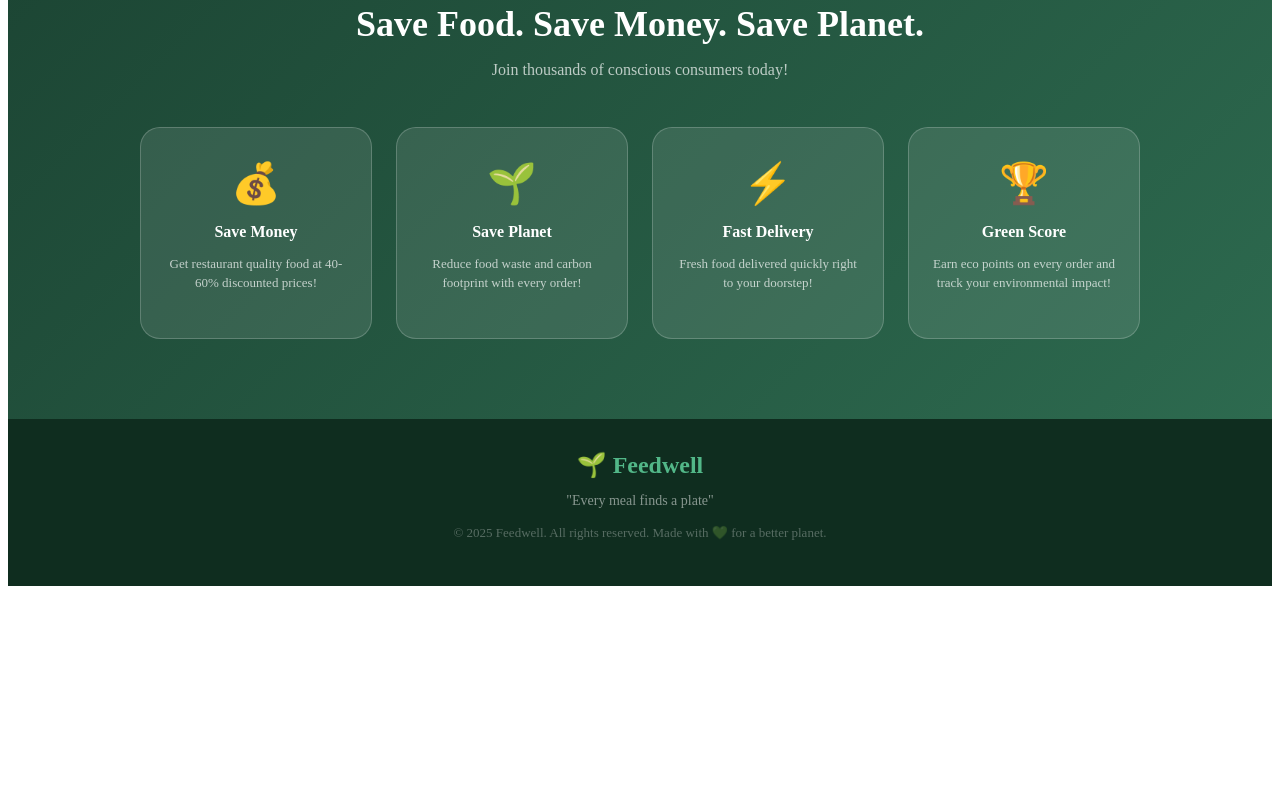
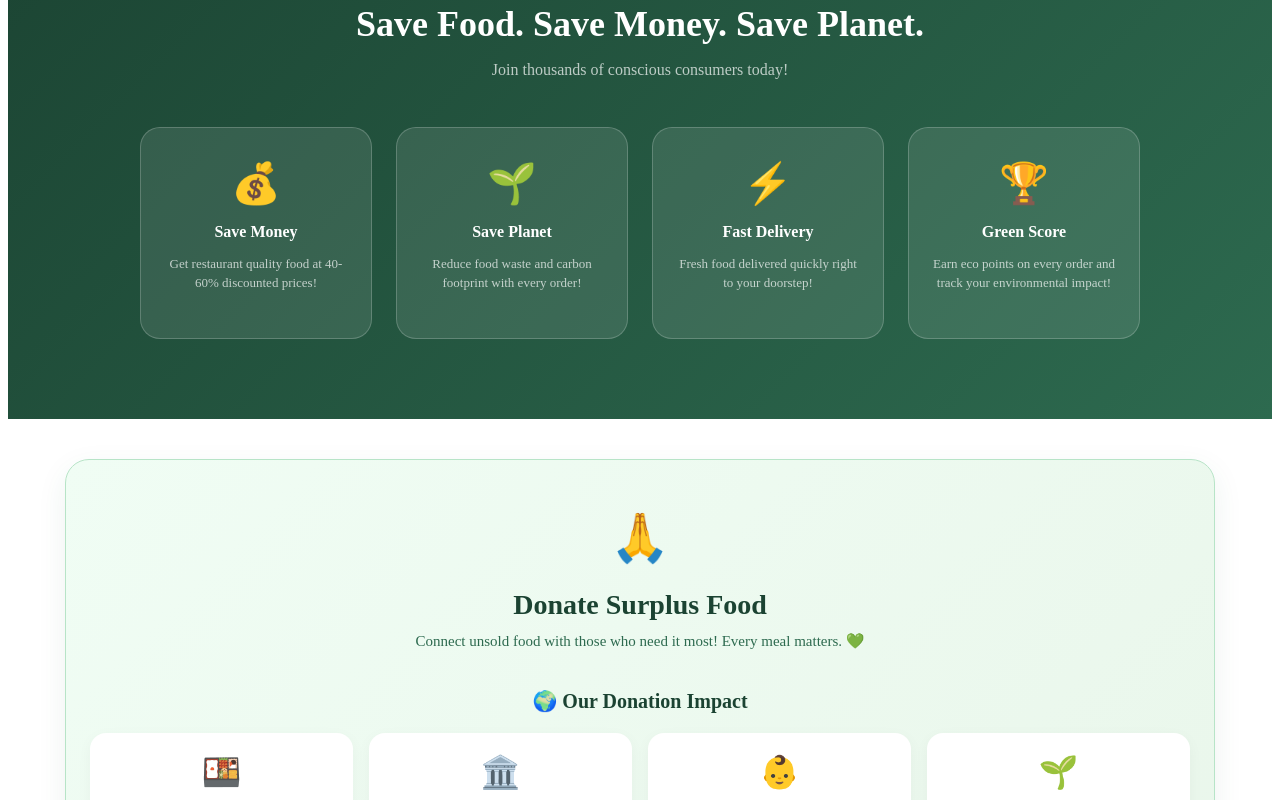
Before and after one commit to Ganesh3593/feedwell-frontend, a React (Vite) app: page / in a window 1280 px wide. Shown: the part 2000-2800 px from the top of the page. Before the commit the page ends 2594 px from the top, so only its background shows below. Built offline with nearby package versions, Linux system fonts and the light colour scheme.

Commit message:
Refactored donation module into standalone route and added HomeDonationSection banner

```diff
--- a/src/App.jsx
+++ b/src/App.jsx
@@ -34,6 +34,7 @@ function App() {
           <Navbar />
           <Routes>
             <Route path="/" element={<HomePage />} />
+            <Route path="/donations" element={<DonationPage />} />
             <Route path="/login" element={<LoginPage />} />
             <Route path="/register" element={<RegisterPage />} />
             <Route path="/food" element={<FoodListingPage />} />
@@ -41,7 +42,6 @@ function App() {
             <Route path="/orders" element={<OrdersPage />} />
             <Route path="/profile" element={<ProfilePage />} />
             <Route path="/admin" element={<AdminDashboard />} />
-            <Route path="/donate" element={<DonationPage />} />
             <Route path="/partner" element={<PartnerDashboard/>} />
           </Routes>
         </BrowserRouter>
--- /dev/null
+++ b/src/components/HomeDonation.css
@@ -0,0 +1,147 @@
+/* ==========================================
+   Home Page - Donation Section Styling
+========================================== */
+.home-donation-wrapper {
+  background: linear-gradient(135deg, #f0fdf4, #e8f5e9);
+  padding: 50px 24px;
+  border-radius: 24px;
+  margin: 40px auto;
+  max-width: 1100px;
+  border: 1px solid #b7e4c7;
+  box-shadow: 0 10px 30px rgba(44, 106, 79, 0.08);
+}
+
+.home-donation-header {
+  text-align: center;
+  margin-bottom: 36px;
+}
+
+.home-donation-emoji {
+  font-size: 48px;
+  margin-bottom: 8px;
+}
+
+.home-donation-title {
+  font-size: 28px;
+  color: #1b4332;
+  font-weight: 800;
+  margin-bottom: 8px;
+}
+
+.home-donation-subtitle {
+  color: #2d6a4f;
+  font-size: 15px;
+  max-width: 650px;
+  margin: 0 auto;
+  line-height: 1.6;
+}
+
+/* Sub-titles */
+.home-section-subtitle {
+  font-size: 20px;
+  font-weight: 800;
+  color: #1b4332;
+  text-align: center;
+  margin: 32px 0 20px;
+}
+
+/* Impact Section Grid */
+.home-impact-grid {
+  display: grid;
+  grid-template-columns: repeat(auto-fit, minmax(200px, 1fr));
+  gap: 16px;
+}
+
+.home-impact-item {
+  background: white;
+  border-radius: 16px;
+  padding: 20px;
+  text-align: center;
+  box-shadow: 0 4px 15px rgba(0, 0, 0, 0.04);
+  transition: transform 0.3s ease;
+}
+
+.home-impact-item:hover {
+  transform: translateY(-4px);
+}
+
+.home-impact-emoji {
+  font-size: 32px;
+  margin-bottom: 6px;
+}
+
+.home-impact-number {
+  font-size: 24px;
+  font-weight: 800;
+  color: #1b4332;
+}
+
+.home-impact-label {
+  font-size: 13px;
+  color: #6c757d;
+  margin-top: 4px;
+}
+
+/* How Steps Grid */
+.home-how-steps {
+  display: grid;
+  grid-template-columns: repeat(auto-fit, minmax(250px, 1fr));
+  gap: 20px;
+}
+
+.home-how-step {
+  background: white;
+  border-radius: 16px;
+  padding: 24px;
+  text-align: center;
+  box-shadow: 0 4px 15px rgba(0, 0, 0, 0.04);
+}
+
+.home-how-emoji {
+  font-size: 36px;
+  margin-bottom: 10px;
+}
+
+.home-how-title {
+  font-size: 16px;
+  font-weight: 700;
+  color: #1b4332;
+  margin-bottom: 6px;
+}
+
+.home-how-desc {
+  font-size: 13px;
+  color: #6c757d;
+  line-height: 1.5;
+}
+
+/* Call to Action Button */
+.home-donation-cta {
+  text-align: center;
+  margin-top: 36px;
+}
+
+.home-donation-btn {
+  background: linear-gradient(135deg, #2d6a4f, #52b788);
+  color: white !important;
+  text-decoration: none;
+  padding: 14px 36px;
+  border-radius: 12px;
+  font-size: 16px;
+  font-weight: 700;
+  display: inline-block;
+  box-shadow: 0 6px 20px rgba(44, 106, 79, 0.3);
+  transition: all 0.3s ease;
+}
+
+.home-donation-btn:hover {
+  transform: translateY(-2px);
+  box-shadow: 0 8px 25px rgba(44, 106, 79, 0.4);
+}
+
+/* Mobile Responsive */
+@media (max-width: 600px) {
+  .home-impact-grid {
+    grid-template-columns: repeat(2, 1fr);
+  }
+}
--- /dev/null
+++ b/src/components/HomeDonationSection.jsx
@@ -0,0 +1,80 @@
+import React from 'react';
+import { Link } from 'react-router-dom';
+import './HomeDonation.css';
+
+const HomeDonationSection = () => {
+  return (
+    <div className="home-donation-wrapper">
+
+      {/* Main Header */}
+      <div className="home-donation-header">
+        <div className="home-donation-emoji">🙏</div>
+        <h2 className="home-donation-title">Donate Surplus Food</h2>
+        <p className="home-donation-subtitle">
+          Connect unsold food with those who need it most! Every meal matters. 💚
+        </p>
+      </div>
+
+      {/* Impact Stats Section */}
+      <h3 className="home-section-subtitle">🌍 Our Donation Impact</h3>
+      <div className="home-impact-grid">
+        <div className="home-impact-item">
+          <div className="home-impact-emoji">🍱</div>
+          <div className="home-impact-number">200+</div>
+          <div className="home-impact-label">Meals Donated</div>
+        </div>
+        <div className="home-impact-item">
+          <div className="home-impact-emoji">🏛️</div>
+          <div className="home-impact-number">5+</div>
+          <div className="home-impact-label">NGO Partners</div>
+        </div>
+        <div className="home-impact-item">
+          <div className="home-impact-emoji">👶</div>
+          <div className="home-impact-number">100+</div>
+          <div className="home-impact-label">Children Fed</div>
+        </div>
+        <div className="home-impact-item">
+          <div className="home-impact-emoji">🌱</div>
+          <div className="home-impact-number">50kg</div>
+          <div className="home-impact-label">Food Waste Saved</div>
+        </div>
+      </div>
+
+      {/* How It Works Section */}
+      <h3 className="home-section-subtitle">How Donation Works</h3>
+      <div className="home-how-steps">
+        <div className="home-how-step">
+          <div className="home-how-emoji">🍱</div>
+          <h4 className="home-how-title">Partner Lists Food</h4>
+          <p className="home-how-desc">
+            Restaurant partner has unsold food near closing time
+          </p>
+        </div>
+        <div className="home-how-step">
+          <div className="home-how-emoji">🤝</div>
+          <h4 className="home-how-title">Selects Center</h4>
+          <p className="home-how-desc">
+            Partner selects NGO, Orphanage or Shelter Home to donate food
+          </p>
+        </div>
+        <div className="home-how-step">
+          <div className="home-how-emoji">🚗</div>
+          <h4 className="home-how-title">Center Collects</h4>
+          <p className="home-how-desc">
+            Donation center collects food and distributes to those in need! 🙏
+          </p>
+        </div>
+      </div>
+
+      {/* Route Redirect Button */}
+      <div className="home-donation-cta">
+        <Link to="/donations" className="home-donation-btn">
+          Donate Surplus Food Now ➔
+        </Link>
+      </div>
+
+    </div>
+  );
+};
+
+export default HomeDonationSection;
--- a/src/pages/HomePage.jsx
+++ b/src/pages/HomePage.jsx
@@ -1,5 +1,6 @@
 import React from 'react';
 import { Link } from 'react-router-dom';
+import HomeDonationSection from '../components/HomeDonationSection'; // 👇 नवीन डोनेशन कॉम्पोनंट इम्पोर्ट केला आहे
 import './Home.css';
 
 const HomePage = () => {
@@ -221,6 +222,11 @@ const HomePage = () => {
       </section>
 
       {/* ===========================
+          Donation Section Banner (New Addition)
+      =========================== */}
+      <HomeDonationSection />
+
+      {/* ===========================
           Footer
       =========================== */}
       <footer className="footer">
```
